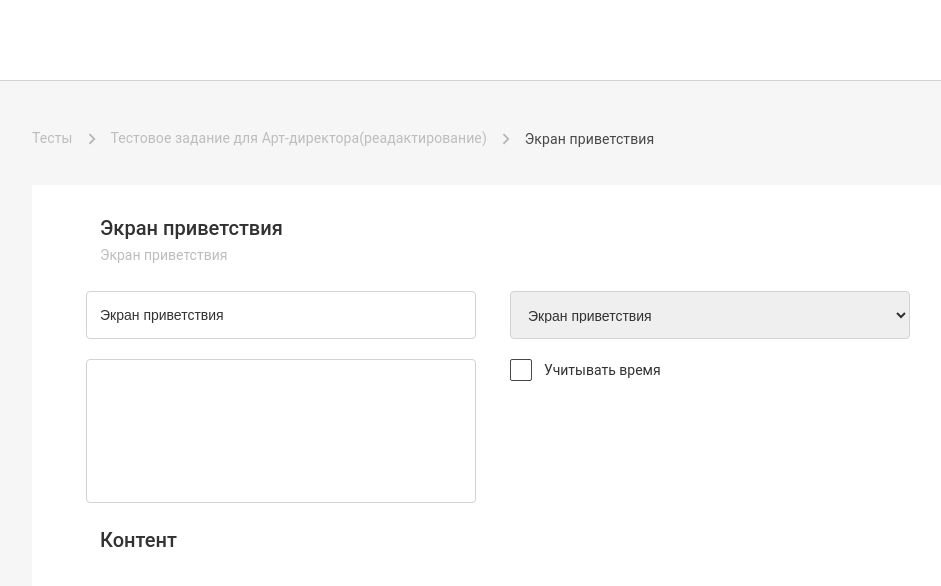
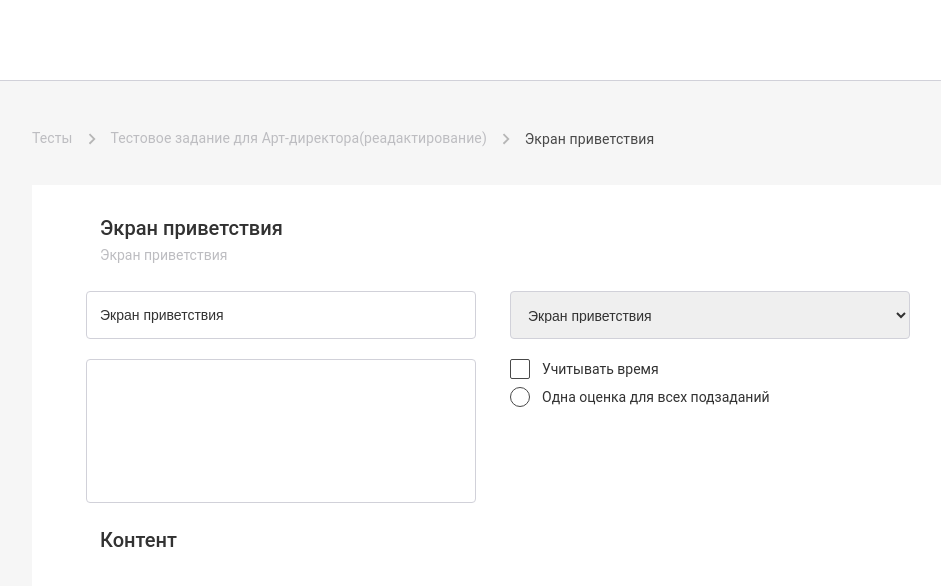
Before and after one commit to dankocher/archive-admin-test-art_director, a React (Create React App) app: page /illustrations-radioButtons/1 in a window 1280 px wide. Shown: the top 586 px of the page, without its empty margins (142-1083 px from the left). Built offline with nearby package versions, Linux system fonts and the light colour scheme.

Commit message:
feat: added radioButton component, and functionality one props of task

```diff
--- a/src/Components/Checkbox/Checkbox.css
+++ b/src/Components/Checkbox/Checkbox.css
@@ -13,8 +13,8 @@ input[type="checkbox"] {
 
 .checkbox-container--checkbox {
 	display: flex;
-	height: 2rem;
-	width: 2rem;
+	height: 1.8rem;
+	width: 1.8rem;
 	border: 0.1rem solid #484848;
 	border-radius: 0.2rem;
 }
@@ -24,10 +24,10 @@ input[type="checkbox"] {
 	display: inline-flex;
 }
 
-.checked-icon {
+.checked-icon--checkbox {
 	content: url(../../utils/img/checked-icon.png);
 }
 
-.checked-icon::selection {
+.checked-icon--checkbox::selection {
 	background: transparent;
 }
--- a/src/Components/Checkbox/Checkbox.js
+++ b/src/Components/Checkbox/Checkbox.js
@@ -16,7 +16,7 @@ function Checkbox(props) {
 			>
 				{props.value ? (
 					<div className="wrapper-icon">
-						<i className="checked-icon"></i>
+						<i className="checked-icon--checkbox"></i>
 					</div>
 				) : null}
 			</label>
--- /dev/null
+++ b/src/Components/RadioButton/RadioButton.css
@@ -0,0 +1,28 @@
+input[type="checkbox"] {
+	display: none;
+}
+
+.radioButton-field--radioButton {
+	display: flex;
+	align-items: center;
+}
+
+.radioButton-field--radioButton > :first-child {
+	margin-right: 1.2rem;
+}
+
+.radioButton-container--radioButton {
+	display: flex;
+	height: 1.8rem;
+	width: 1.8rem;
+	border: 0.1rem solid #484848;
+	border-radius: 50%;
+}
+
+.checked-icon--radioButton {
+	display: inline-block;
+	height: 1.4rem;
+	width: 1.4rem;
+	border: 0.2rem solid white;
+	border-radius: 50%;
+}
--- /dev/null
+++ b/src/Components/RadioButton/RadioButton.js
@@ -0,0 +1,34 @@
+import React from "react";
+
+import "./RadioButton.css";
+
+function RadioButton(props) {
+	return (
+		<div className="radioButton-field--radioButton">
+			<label htmlFor={props.id} className="radioButton-container--radioButton">
+				{props.value ? (
+					<label
+						style={
+							props.value
+								? {backgroundColor: "#484848"}
+								: {backgroundColor: "#ffffff"}
+						}
+						htmlFor={props.id}
+						className="checked-icon--radioButton"
+					></label>
+				) : null}
+			</label>
+			<label htmlFor={props.id} className="base-font-small">
+				{props.label}
+			</label>
+			<input
+				id={props.id}
+				type="checkbox"
+				checked={false}
+				onChange={() => props.onChange()}
+			/>
+		</div>
+	);
+}
+
+export default RadioButton;
--- a/src/Components/TopContainer/TopContainer.js
+++ b/src/Components/TopContainer/TopContainer.js
@@ -3,6 +3,7 @@ import {useDispatch, useSelector} from "react-redux";
 
 //import Checkbox from "@material-ui/core/Checkbox";
 import Checkbox from "../Checkbox/Checkbox";
+import RadioButton from "../RadioButton/RadioButton";
 
 import {
 	setTaskDescription as setStateTaskDescription,
@@ -10,6 +11,7 @@ import {
 	setTaskType,
 	setIsTimeConsidered,
 	setIsTimeDisplayForUser,
+	setIsOneGradeForAllSubTasks,
 } from "../../actions";
 
 import taskTypeEnum from "../../utils/taskTypeEnum";
@@ -35,6 +37,9 @@ function TopContainer() {
 	const isTimeConsidered = useSelector((state) => state.isTimeConsidered);
 	const isTimeDisplayForUser = useSelector(
 		(state) => state.isTimeDisplayForUser
+	);
+	const isOneGradeForAllSubTasks = useSelector(
+		(state) => state.isOneGradeForAllSubTasks
 	);
 	const taskType = useSelector((state) => state.taskType);
 
@@ -62,8 +67,12 @@ function TopContainer() {
 		dispatch(setIsTimeConsidered());
 	};
 
-	const handleChangeStateTaskisTimeDisplayForUser = () => {
+	const handleChangeStateTaskIsTimeDisplayForUser = () => {
 		dispatch(setIsTimeDisplayForUser());
+	};
+
+	const handleChangeStateTaskIsOneGradeForAllSubTasks = () => {
+		dispatch(setIsOneGradeForAllSubTasks());
 	};
 
 	return (
@@ -113,12 +122,18 @@ function TopContainer() {
 							value={isTimeConsidered}
 							onChange={() => handleChangeStateTaskIsTimeConsidered()}
 						/>
+						<RadioButton
+							id={"isOneGradeForAllSubTasks"}
+							label={"Одна оценка для всех подзаданий"}
+							value={isOneGradeForAllSubTasks}
+							onChange={() => handleChangeStateTaskIsOneGradeForAllSubTasks()}
+						/>
 						{taskType === Object.keys(taskTypeEnum)[0] ? null : (
 							<Checkbox
 								id={"isTimeDisplayForUser"}
 								label={"Отображать время пользователю"}
 								value={isTimeDisplayForUser}
-								onChange={() => handleChangeStateTaskisTimeDisplayForUser()}
+								onChange={() => handleChangeStateTaskIsTimeDisplayForUser()}
 							/>
 						)}
 					</div>
--- a/src/actions/index.js
+++ b/src/actions/index.js
@@ -3,6 +3,8 @@ export const SET_TASK_DESCRIPTION = "SET_TASK_DESCRIPTION";
 export const SET_TASK_TYPE = "SET_TASK_TYPE";
 export const SET_IS_TIME_CONSIDERED = "IS_TIME_CONSIDERED";
 export const SET_IS_TIME_DISPLAY_FOR_USER = "SET_IS_TIME_DISPLAY_FOR_USER";
+export const SET_IS_ONE_GRADE_FOR_ALL_SUB_TASKS =
+	"SET_IS_ONE_GRADE_FOR_ALL_SUB_TASKS";
 
 export const setTaskName = (name) => ({
 	type: SET_TASK_NAME,
@@ -26,3 +28,7 @@ export const setIsTimeConsidered = () => ({
 export const setIsTimeDisplayForUser = () => ({
 	type: SET_IS_TIME_DISPLAY_FOR_USER,
 });
+
+export const setIsOneGradeForAllSubTasks = () => ({
+	type: SET_IS_ONE_GRADE_FOR_ALL_SUB_TASKS,
+});
--- a/src/reducer/rootReducer.js
+++ b/src/reducer/rootReducer.js
@@ -4,6 +4,7 @@ import {
 	SET_TASK_TYPE,
 	SET_IS_TIME_CONSIDERED,
 	SET_IS_TIME_DISPLAY_FOR_USER,
+	SET_IS_ONE_GRADE_FOR_ALL_SUB_TASKS,
 } from "../actions";
 
 const initialState = {
@@ -12,6 +13,7 @@ const initialState = {
 	taskDescription: "",
 	isTimeConsidered: false,
 	isTimeDisplayForUser: false,
+	isOneGradeForAllSubTasks: false,
 };
 
 function rootReducer(state = initialState, action) {
@@ -26,6 +28,11 @@ function rootReducer(state = initialState, action) {
 			return {...state, isTimeConsidered: !state.isTimeConsidered};
 		case SET_IS_TIME_DISPLAY_FOR_USER:
 			return {...state, isTimeDisplayForUser: !state.isTimeDisplayForUser};
+		case SET_IS_ONE_GRADE_FOR_ALL_SUB_TASKS:
+			return {
+				...state,
+				isOneGradeForAllSubTasks: !state.isOneGradeForAllSubTasks,
+			};
 		default:
 			return state;
 	}
```
